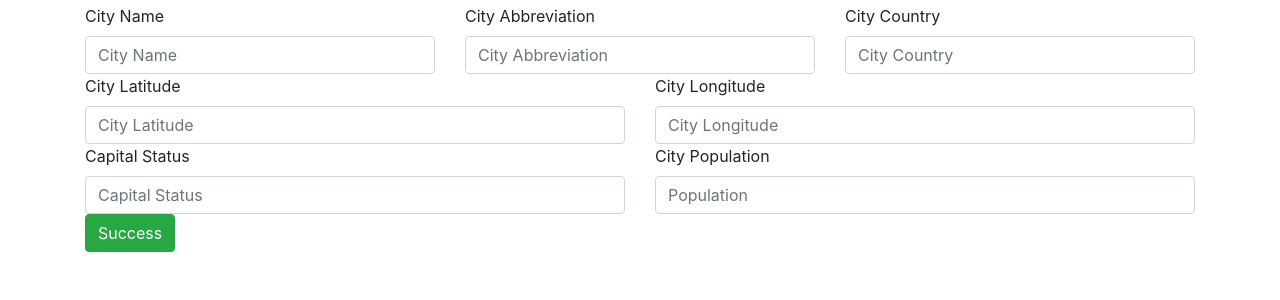
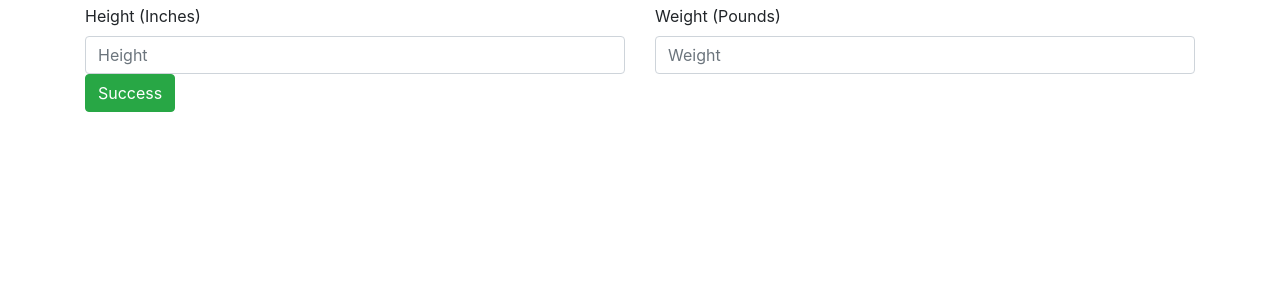
Before and after one commit to sng23/python-docker-flask-pycharm-bootstrap-lesson3, a Flask app: template app/templates/new.html in a window 1280 px wide. Shown: the part 56-356 px from the top of the page. Run offline with Flask 2, Linux system fonts and the light colour scheme; the template is opened without the code that fills it, so the values that code supplies are empty; some libraries are stand-ins or nearby versions.

Commit message:
Feature: New page.

```diff
--- a/app/app.py
+++ b/app/app.py
@@ -51,9 +51,9 @@ def form_update_post(hw_id):
     return redirect("/", code=302)
 
 
-@app.route('/cities/new', methods=['GET'])
+@app.route('/new', methods=['GET'])
 def form_insert_get():
-    return render_template('new.html', title='New City Form')
+    return render_template('new.html', title='New Height/Weight Form')
 
 
 @app.route('/cities/new', methods=['POST'])
--- a/app/templates/new.html
+++ b/app/templates/new.html
@@ -1,44 +1,19 @@
 {% extends "layout.html" %}
 {% block content %}
-<form action="/cities/new" method="POST">
-    <div class="row">
+<form action="/new" method="POST">
+  <div class="row">
         <div class="col">
-            <label for="fldName">City Name</label>
-            <input id="fldName" type="text" class="form-control" placeholder="City Name" name="fldName">
+            <label for="fldHeightInches">Height (Inches)</label>
+            <input id="fldHeightInches" type="text" class="form-control" placeholder="Height"
+                   name="fldHeightInches" >
         </div>
         <div class="col">
-            <label for="fldAbbreviation">City Abbreviation</label>
-            <input id="fldAbbreviation" t ype="text" class="form-control" placeholder="City Abbreviation"
-                   name="fldAbbreviation">
-        </div>
-        <div class="col">
-            <label for="fldCountry">City Country</label>
-            <input id="fldCountry" type="text" class="form-control" placeholder="City Country" name="fldCountry">
+            <label for="fldWeightPounds">Weight (Pounds)</label>
+            <input id="fldWeightPounds" type="text" class="form-control" placeholder="Weight"
+                   name="fldWeightPounds" >
         </div>
     </div>
 
-    <div class="row">
-        <div class="col">
-            <label for="fldLat">City Latitude</label>
-            <input id="fldLat" type="text" class="form-control" placeholder="City Latitude" name="fldLat">
-        </div>
-        <div class="col">
-            <label for="fldlong">City Longitude</label>
-            <input id="fldlong" type="text" class="form-control" placeholder="City Longitude" name="fldLong">
-        </div>
-    </div>
-    <div class="row">
-        <div class="col">
-            <label for="fldCapitalStatus">Capital Status</label>
-
-            <input id="fldCapitalStatus" type="text" class="form-control" placeholder="Capital Status "
-                   name="fldCapitalStatus">
-        </div>
-        <div class="col">
-            <label for="fldPopulation">City Population</label>
-            <input id="fldPopulation" type="text" class="form-control" placeholder="Population" name="fldPopulation">
-        </div>
-    </div>
     <button type="submit" class="btn btn-success">Success</button>
 
 </form>
```
